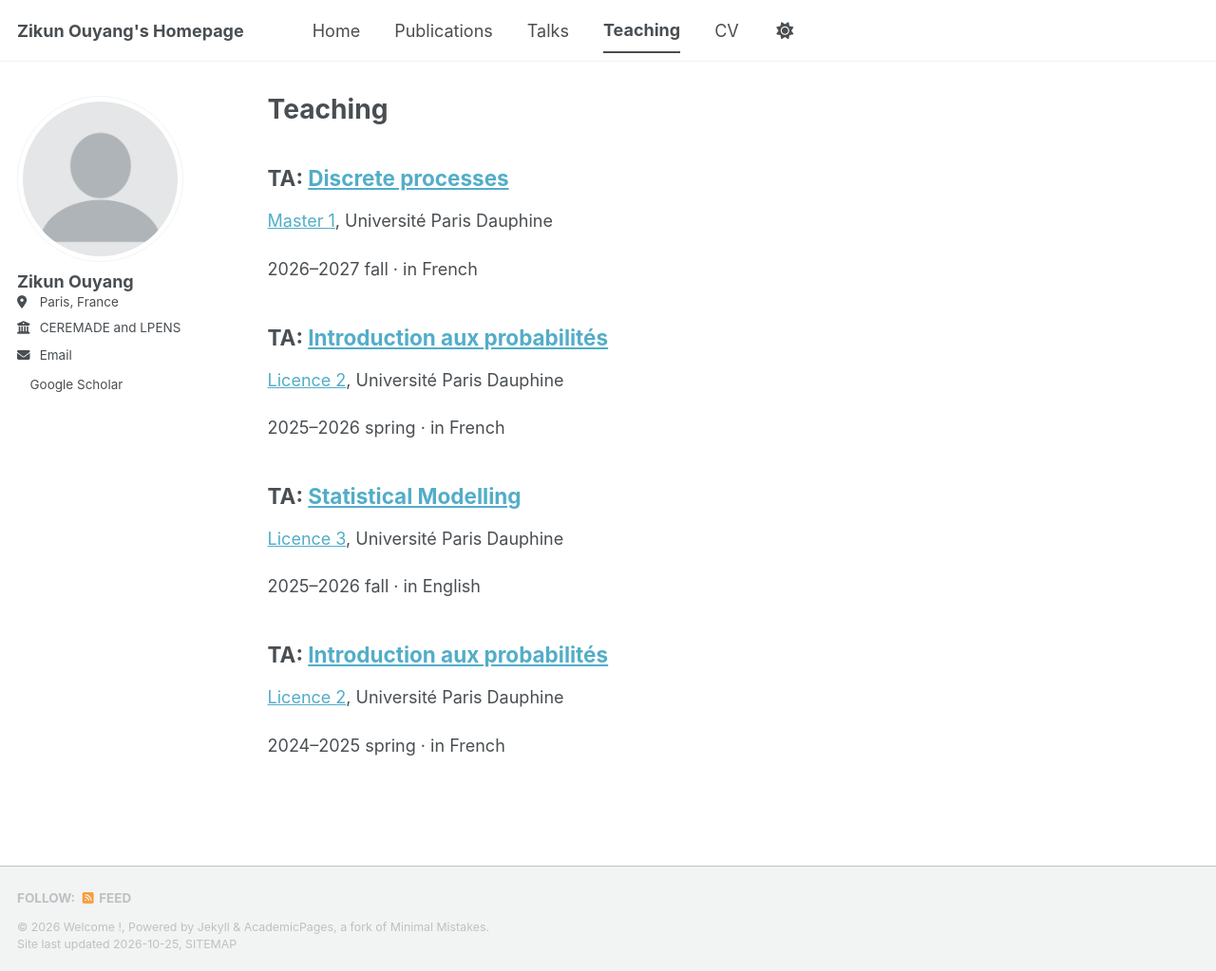
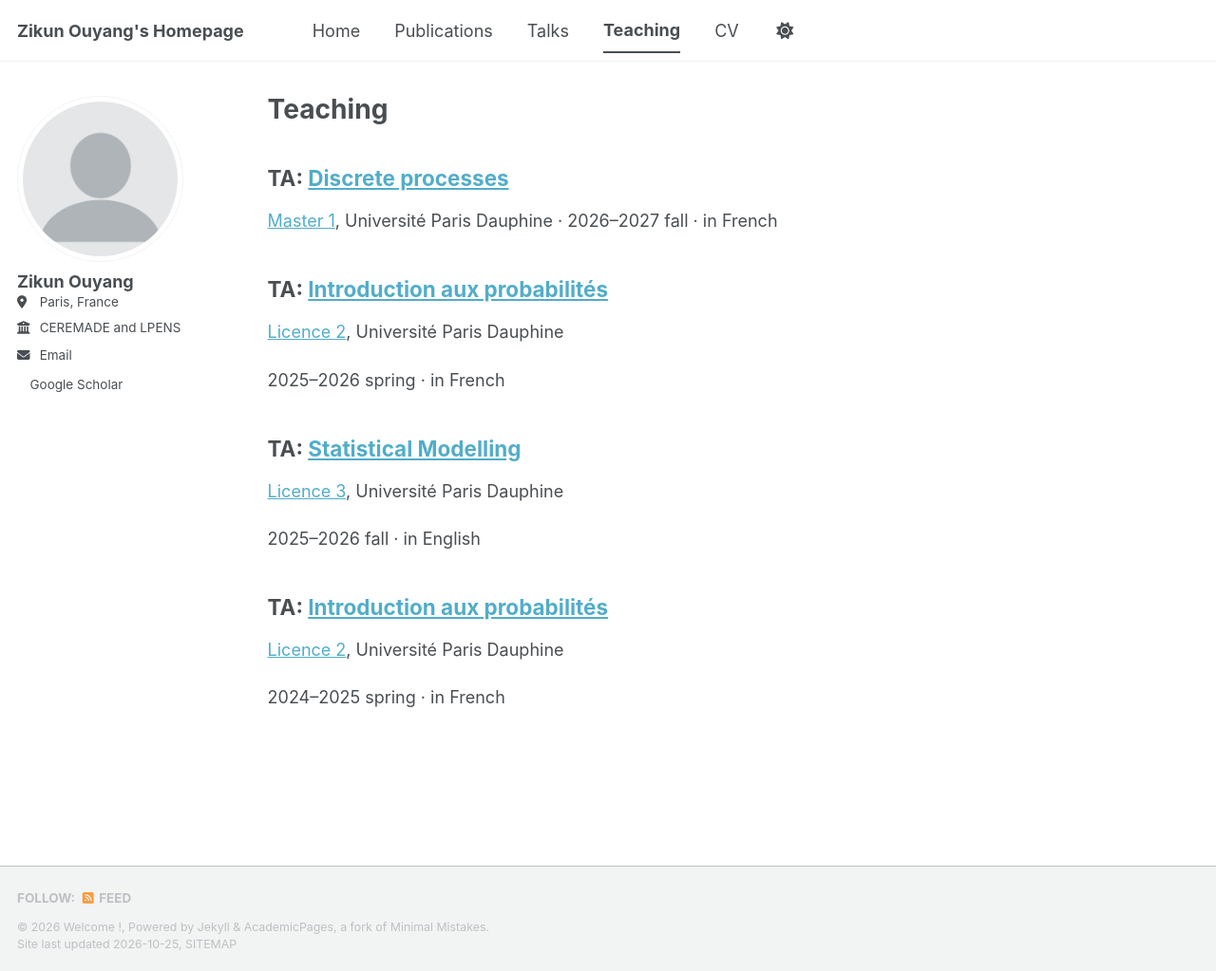
Before and after one commit to ZikunOuyang/zikunouyang.github.io, a Jekyll site: the page built from _pages/teaching.html, in a window 1280 px wide and 1023 px high. Shown: the whole window at 95% size. Built offline with Jekyll 4.4.1, drawn with Linux system fonts in a browser that asks for light colours; a style sheet for code colours, icons or effects is not loaded.

```diff
--- a/_pages/teaching.html
+++ b/_pages/teaching.html
@@ -6,8 +6,8 @@ author_profile: true
 ---
 
 <h2>TA: <a href="https://www.ceremade.dauphine.fr/~forien/#Enseignement"> Discrete processes</a></h2>
-<p><a href="https://dauphine.psl.eu/formations/masters/mathematiques-et-applications/1re-annee-de-master-majeure-statistiques/programme"> Master 1</a>, Université Paris Dauphine</p>
-<p>2026–2027 fall · in French</p>
+<p><a href="https://dauphine.psl.eu/formations/masters/mathematiques-et-applications/1re-annee-de-master-majeure-statistiques/programme"> Master 1</a>, Université Paris Dauphine · 2026–2027 fall · in French</p>
+
 
 <h2>TA: <a href="https://www.ceremade.dauphine.fr/~detiliere/enseignement.html"> Introduction aux probabilités</a></h2>
 <p><a href="https://dauphine.psl.eu/formations/licences/informatique-des-organisations/l2-mathematiques-informatique/programme"> Licence 2</a>, Université Paris Dauphine </p>
```
